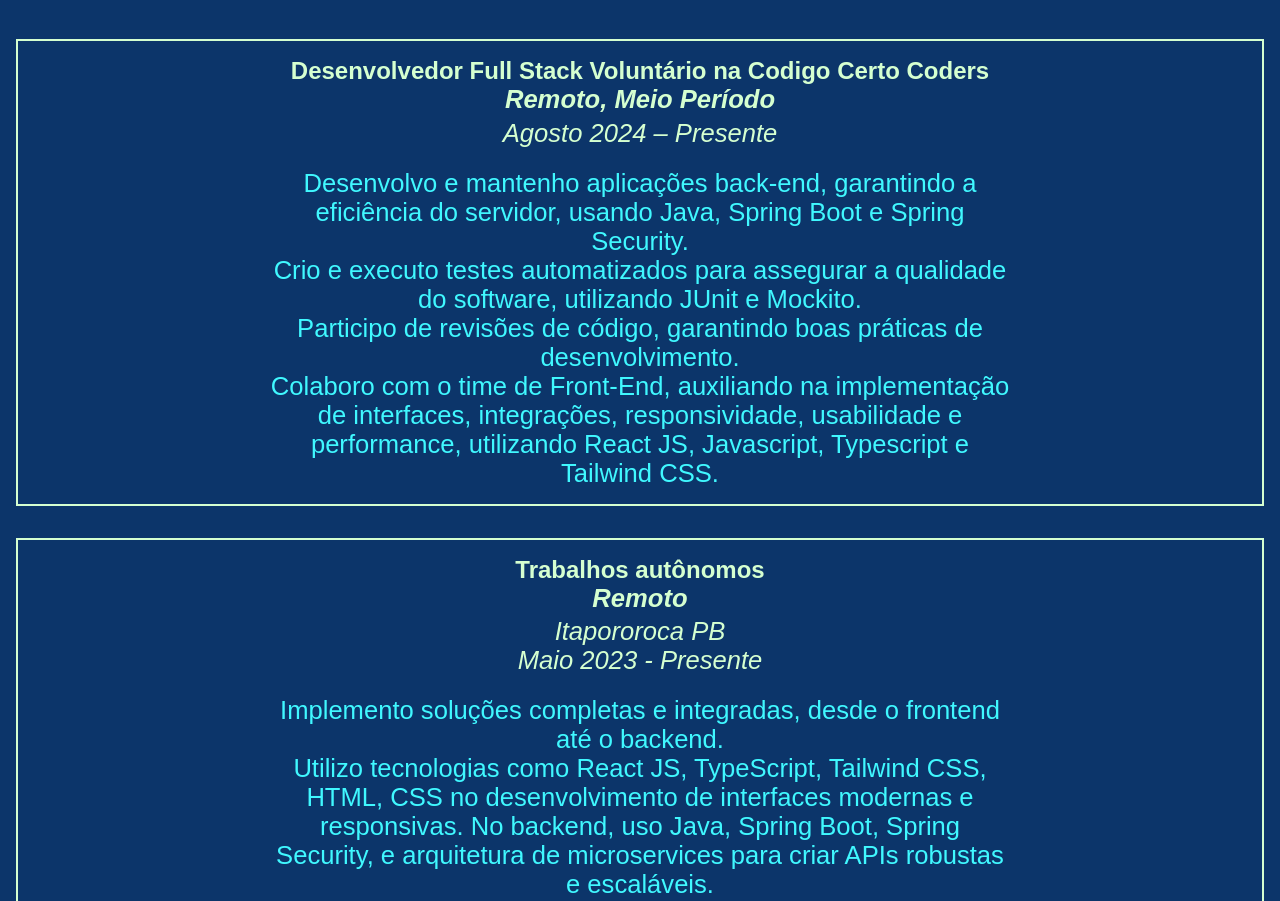
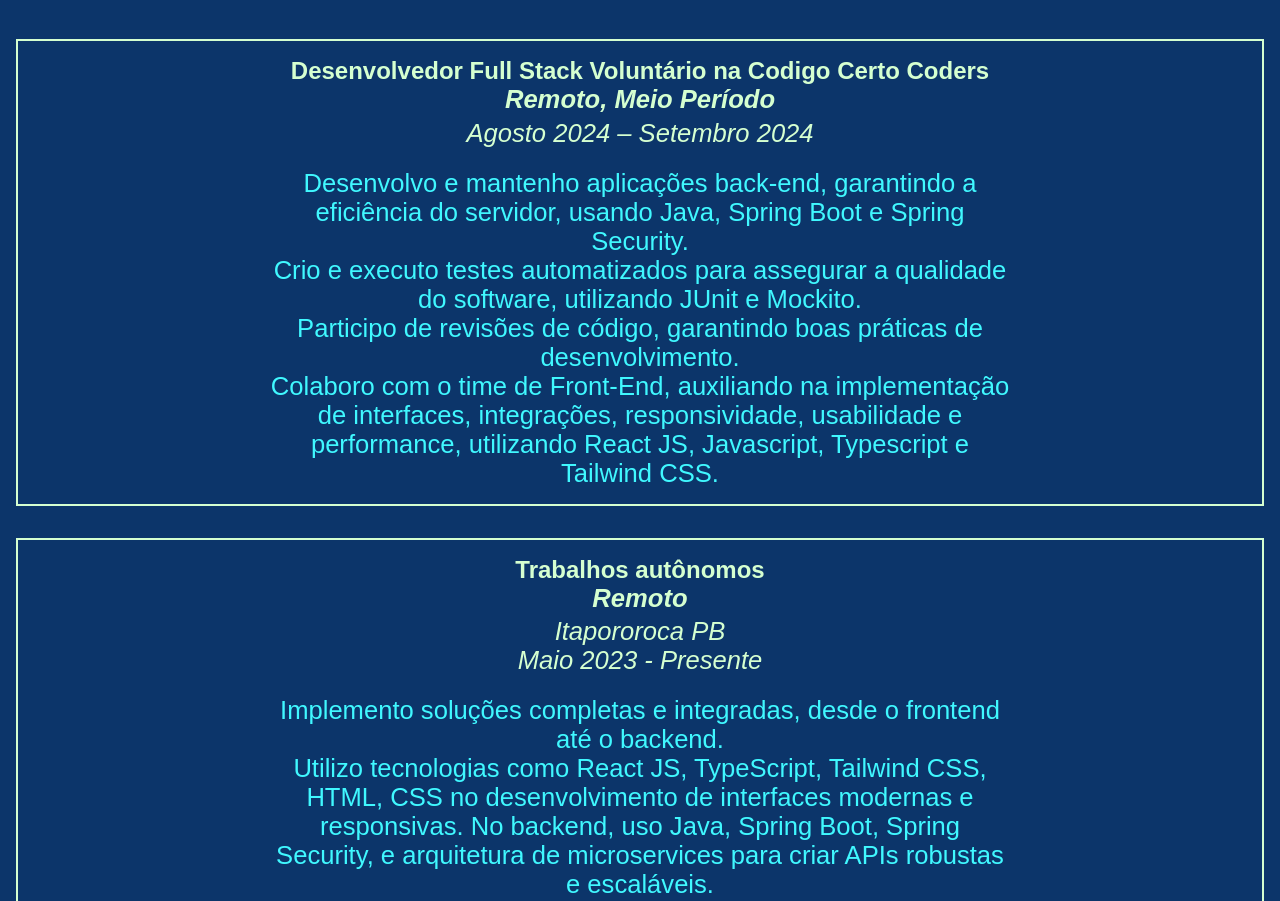
Before and after one commit to valdirsantos714/portfolio, a React (Vite) app: page / in a window 1280 px wide. Shown: the part 2316-3217 px from the top of the page. Built offline with nearby package versions, Linux system fonts and the light colour scheme.

Commit message:
feat: adicionado mais cursos e atualizada algumas informações

```diff
--- a/src/components/Educacao/mocks/cursosAlura.js
+++ b/src/components/Educacao/mocks/cursosAlura.js
@@ -1 +1 @@
-export const cursosAlura = ["Linux Onboarding: usando a CLI de uma forma rápida e prática,DevOps: construindo e gerindo containers com o Docker,Microsserviços na prática: implementando com Java e Spring,Microsserviços na prática: entendendo a tomada de decisões,TypeScript parte 1: evoluindo seu JavaScript, React: gerencie estados globalmente com Context API,Certificação Java SE 8 Programmer I: conteúdo além da prova React: desenvolvendo com JavaScript,Spring Boot 3: aplique boas práticas e proteja uma API Rest, React: construindo componentes com JSX,JavaScript: conhecendo arrays,React: construíndo componentes com JSX,React: desenvolvendo em React Router com JavaScript,PostgreSQL: desenvolva com PL/pgSQL Java: consumindo API gravando arquivos e lidando com erros, JavaScript: programando a Orientação a Objetos, JavaScript: validações e reconhecimento de voz, Lógica de programação: mergulhe em programação com JavaScript, Html e CSS: Responsividade com Mobile-First, CSS: Flexbox e Layouts Responsivos,HTML E CSS: Trabalhando com Responsividade e Publicação de Projetos, PostgreSQL"]
+export const cursosAlura = ["Python: crie a sua primeira aplicação,Imersão Dev com Google Gemini,Integração Contínua: pipelines e testes automatizados com GitHub Actions,PHP: Criando a sua Primeira Aplicação,Redes: dos conceitos iniciais à criação de uma intranet,Boas práticas de programação: automatizando testes com Java,Linux Onboarding: usando a CLI de uma forma rápida e prática,DevOps: construindo e gerindo containers com o Docker,Microsserviços na prática: implementando com Java e Spring,Microsserviços na prática: entendendo a tomada de decisões,TypeScript parte 1: evoluindo seu JavaScript, React: gerencie estados globalmente com Context API,Certificação Java SE 8 Programmer I: conteúdo além da prova React: desenvolvendo com JavaScript,Spring Boot 3: aplique boas práticas e proteja uma API Rest, React: construindo componentes com JSX,JavaScript: conhecendo arrays,React: construíndo componentes com JSX,React: desenvolvendo em React Router com JavaScript,PostgreSQL: desenvolva com PL/pgSQL Java: consumindo API gravando arquivos e lidando com erros, JavaScript: programando a Orientação a Objetos, JavaScript: validações e reconhecimento de voz, Lógica de programação: mergulhe em programação com JavaScript, Html e CSS: Responsividade com Mobile-First, CSS: Flexbox e Layouts Responsivos,HTML E CSS: Trabalhando com Responsividade e Publicação de Projetos, PostgreSQL"]
--- a/src/components/Educacao/mocks/faculdade.js
+++ b/src/components/Educacao/mocks/faculdade.js
@@ -1 +1 @@
-export const faculdade = ["Bacharelando em Sistemas de Informação"]
+export const faculdade = ["Bacharelando em Sistemas de Informação - 07/2023 à 12/2026"]
--- a/src/components/Experiencias/Experiencias.jsx
+++ b/src/components/Experiencias/Experiencias.jsx
@@ -12,7 +12,7 @@
                         <h3 className="h3-negrito">Desenvolvedor Full Stack Voluntário na Codigo Certo Coders <br /> <span className="italico">Remoto, Meio Período</span>
                         </h3>
 
-                        <span className="italico">Agosto 2024 – Presente</span>
+                        <span className="italico">Agosto 2024 – Setembro 2024</span>
 
                         <p>Desenvolvo e mantenho aplicações back-end, garantindo a eficiência do servidor, usando Java, Spring Boot e Spring Security. <br /> Crio e executo testes automatizados para assegurar a qualidade do software, utilizando JUnit e Mockito. <br /> Participo de revisões de código, garantindo boas práticas de desenvolvimento.  <br /> Colaboro com o time de Front-End, auxiliando na implementação de interfaces, integrações, responsividade, usabilidade e performance, utilizando React JS, Javascript, Typescript e Tailwind CSS.</p>
                     </li>
```
